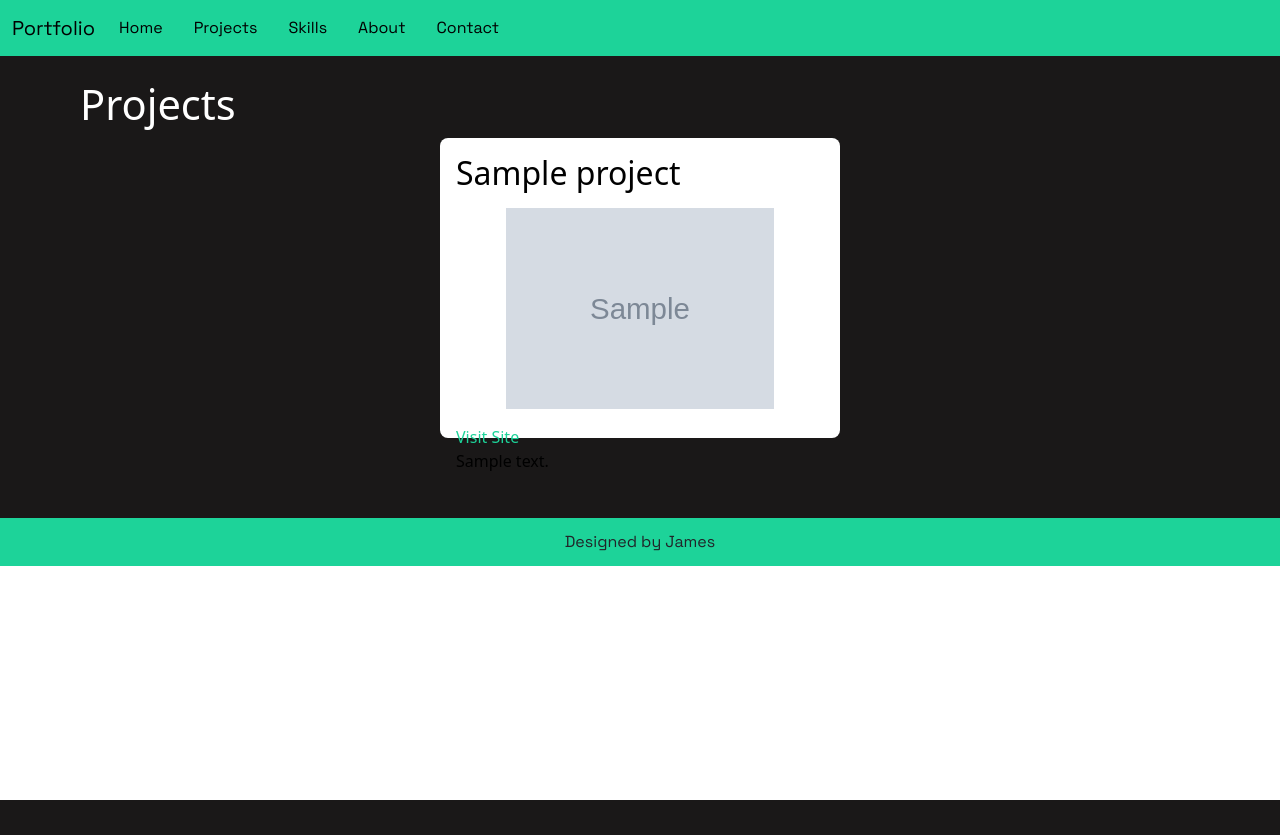
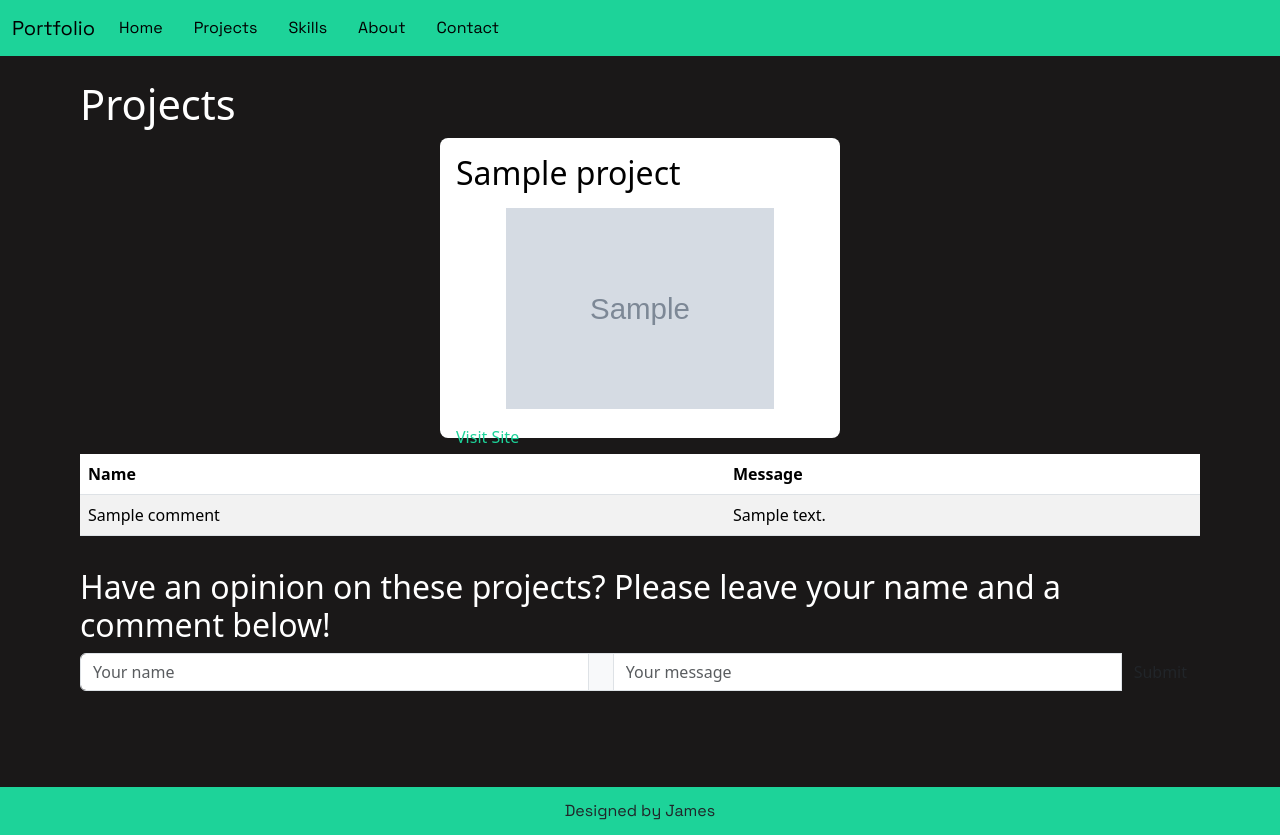
Before and after one commit to james-fitz86/portfolio, a Flask app: template templates/projects.html in a window 1280 px wide. Before the commit the page ends 800 px from the top, so only its background shows below. Run offline with Flask 3, Linux system fonts and the light colour scheme; the template is opened without the code that fills it: most values are stand-ins (such as "Sample title", 1, 10 or a date in 2020); grey boxes marked "Sample" are stand-in pictures.

Commit message:
added comments section for projects

```diff
--- a/templates/projects.html
+++ b/templates/projects.html
@@ -13,6 +13,31 @@
                 <p>{{ project.description }}</p>
             </div>
             {% endfor %}
+            <table class="table table-striped table-hover">
+                <thead>
+                  <tr>
+                    <th scope="col">Name</th>
+                    <th scope="col">Message</th>
+                  </tr>
+                </thead>
+                <tbody>
+                  {% for name, message in comments.items() %}
+                  <tr>
+                    <td>{{ name }}</td>
+                    <td>{{ message }}</td>
+                  </tr>
+                  {% endfor %}
+                </tbody>
+              </table>
+            <form action="{{ url_for('enter_comment') }}" method="POST">
+                <h2 class="formtext">Have an opinion on these projects? Please leave your name and a comment below!</h2>
+                <div class="input-group mb-3">
+                  <input type="text" name="name" class="form-control" placeholder="Your name" required>
+                  <span class="input-group-text"></span>
+                  <input type="text" name="message" class="form-control" placeholder="Your message">
+                  <button type="submit" class="btn custom-btn">Submit</button>
+                </div>
+              </form>
         </div>
 
 {% endblock %}
```
